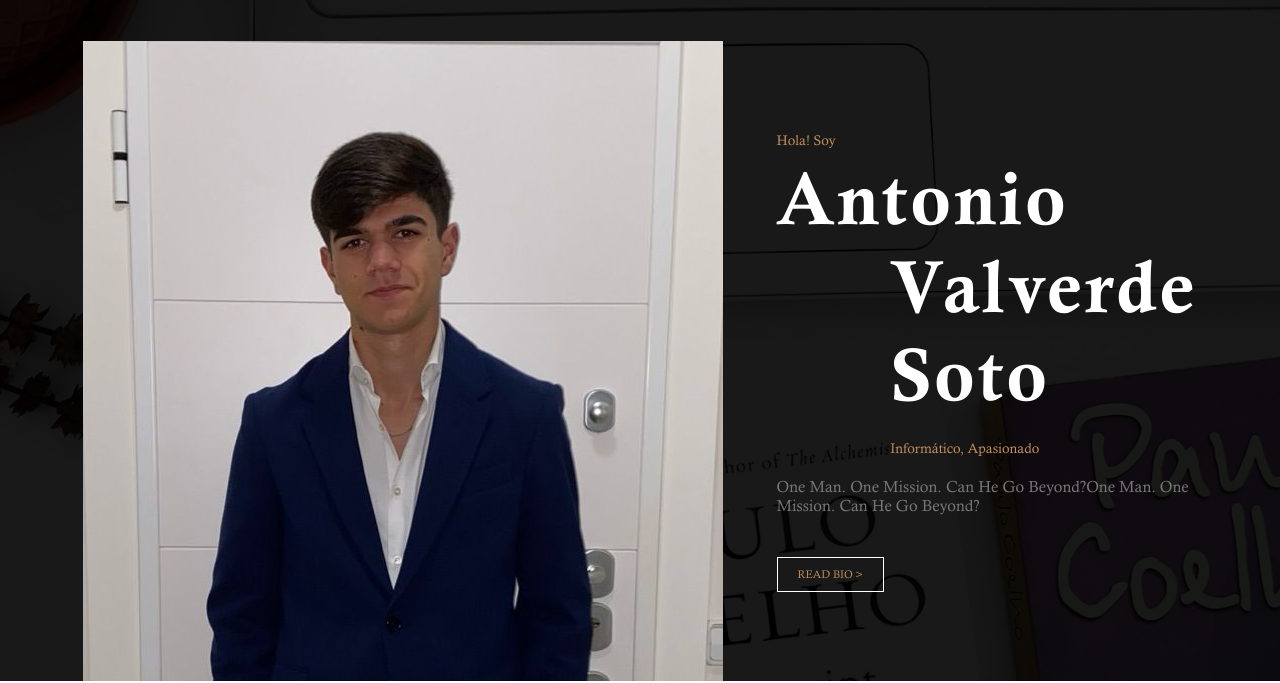
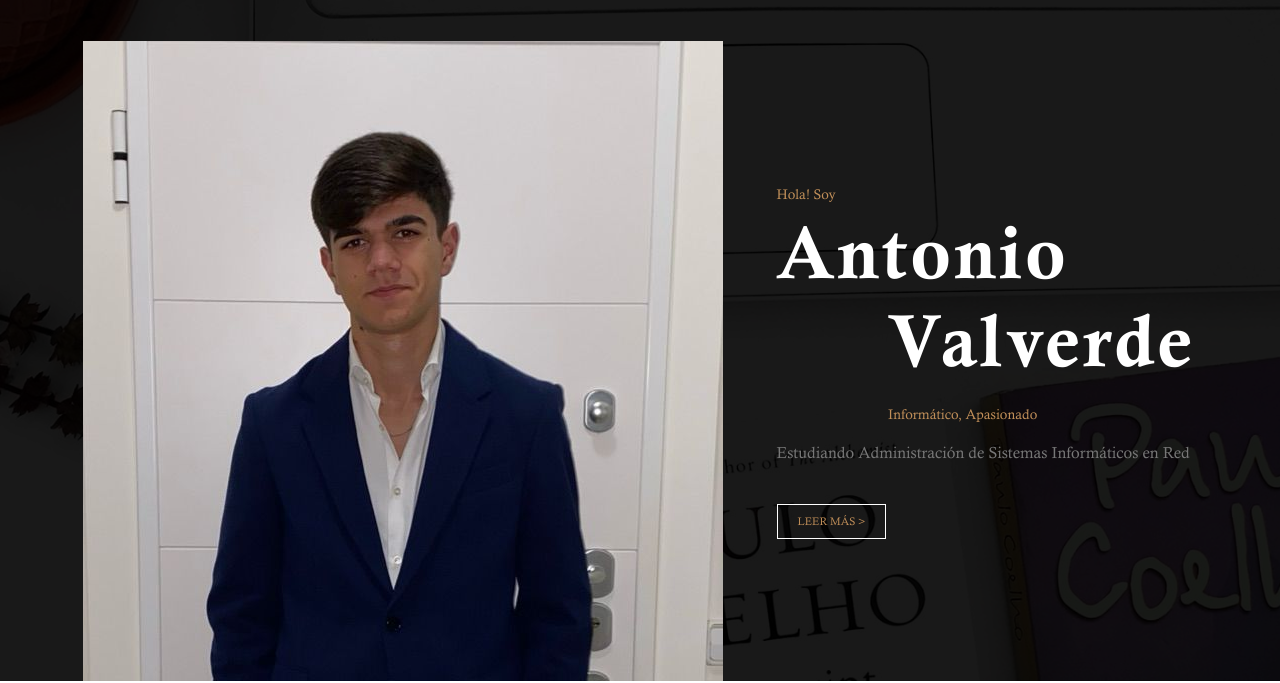
Before and after one commit to Tonivalverdee/porfolio, a plain HTML site: page index.html in a window 1280 px wide. Shown: the part 139-822 px from the top of the page. Drawn offline with Linux system fonts and the light colour scheme.

Commit message:
Tercera edición

```diff
--- a/index.html
+++ b/index.html
@@ -55,11 +55,11 @@
 					<h2 class="top-banner__h2">Antonio</h2>
 				</div>
 				<div class="top-banner__text-down">
-					<h3 class="top-banner__h2">Valverde Soto</h3>
+					<h3 class="top-banner__h2">Valverde</h3>
 					<span class="brand-span">Informático, Apasionado</span>
 				</div>
-				<p>One Man. One Mission. Can He Go Beyond?One Man. One Mission. Can He Go Beyond?</p>
-				<a href="#" class="brand-button">Read bio > </a>
+				<p>Estudiando Administración de Sistemas Informáticos en Red</p>
+				<a href="#" class="brand-button">Leer más > </a>
 			</div>
 		</div>
 	</section>
```
